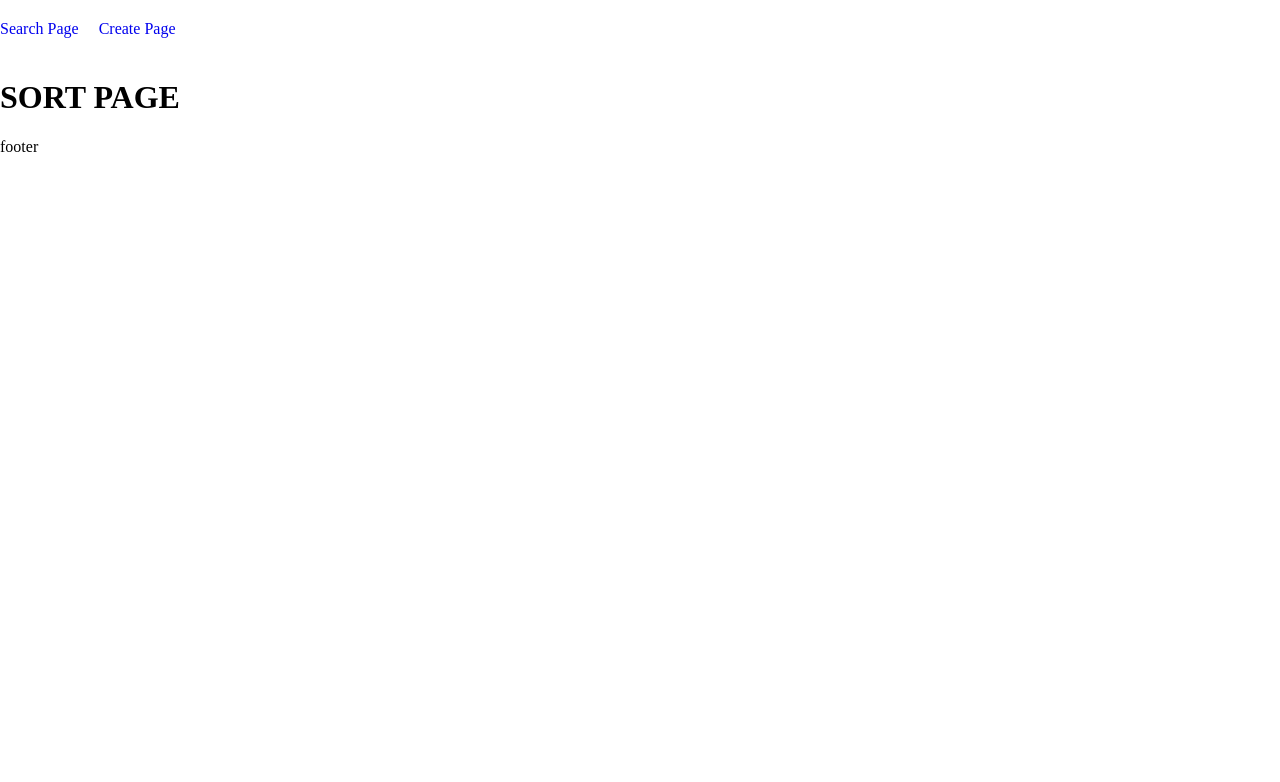
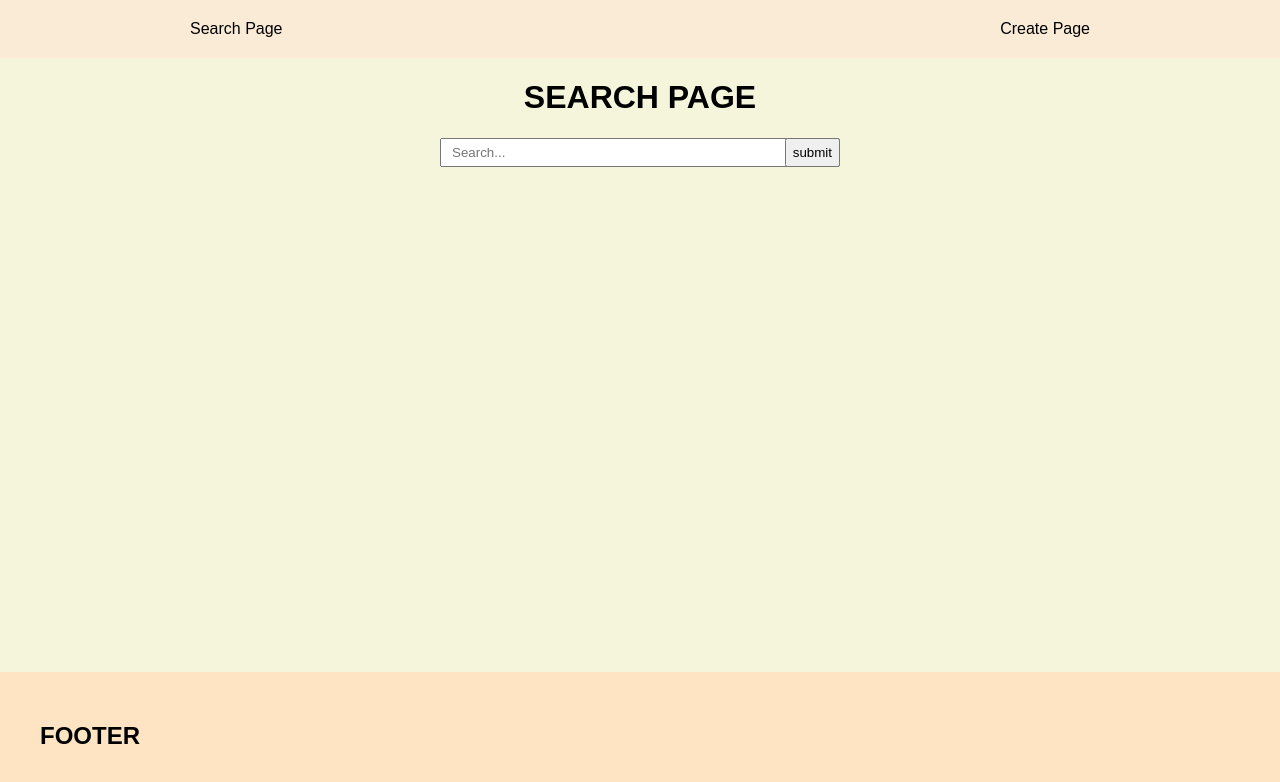
Before and after one commit to Fpsska/SmartDesign-Task, a React (Create React App) app in the folder client/: page /searchpage in a window 1280 px wide. Shown: the top 782 px of the page. Built offline with nearby package versions, Linux system fonts and the light colour scheme.

Commit message:
feat: create Form, Footer component & add container, container--small for Header component & add styles for hold the footer to the bottom of page

```diff
--- a/client/src/App.js
+++ b/client/src/App.js
@@ -18,7 +18,7 @@ const App = () => {
 
   return (
     <div className="App">
-      <div className='page'>
+      <div className="page">
         <Routes>
           <Route path="/" element={<Layout />}>
             <Route path="searchpage" element={<SearchPage />} />
--- a/client/src/assets/scss/style.scss
+++ b/client/src/assets/scss/style.scss
@@ -5,7 +5,7 @@
 body {
     background-color: rgba(255, 255, 255, 0.849);
     color: #000;
-    font-family: Gilroy;
+    font-family: Gilroy, sans-serif;
     height: 100vh;
     margin: 0;
     padding: 0;
@@ -19,17 +19,48 @@ ul,li {
 }
 a {
     text-decoration: none;
+    color: #000;
+}
+input {
+    &:focus {
+        outline: none;
+    }
 }
 
 // /.NULLSTYLES
 
 
 #root,
-.App {
+.App,
+.page {
     height: 100%;
 }
 
+.page {
+    display: flex;
+    flex-direction: column;
+}
+
+.main {
+    flex: 1;
+    background-color: beige;
+}
+
 .container {
-    max-width: 1300px;
+    max-width: 1200px;
     margin: 0 auto;
+    height: 100%;
 }
+.container--small {
+    @extend .container;
+    max-width: 900px;
+}
+
+.search {
+    &__wrapper {
+        display: flex;
+        flex-direction: column;
+        justify-content: center;
+        align-items: center;
+    }
+}
--- a/client/src/components/common/Layout.jsx
+++ b/client/src/components/common/Layout.jsx
@@ -1,6 +1,7 @@
 import React from "react";
 import { Outlet } from "react-router";
 import Header from "../header/Header";
+import Footer from "../footer/Footer";
 
 const Layout = () => {
   return (
@@ -11,7 +12,7 @@ const Layout = () => {
           <Outlet />
         </div>
       </main>
-      <footer className="footer">footer</footer>
+      <Footer />
     </>
   );
 };
--- /dev/null
+++ b/client/src/components/footer/Footer.jsx
@@ -0,0 +1,14 @@
+import React from "react";
+import "./footer.scss"
+
+const Footer = () => {
+  return (
+    <footer className="footer">
+        <div className="container">
+            <h2>FOOTER</h2>
+        </div>
+    </footer>
+  );
+};
+
+export default Footer;
--- /dev/null
+++ b/client/src/components/footer/footer.scss
@@ -0,0 +1,5 @@
+.footer {
+    flex: 0 0 auto;
+    padding: 30px 0;
+    background-color: bisque;
+}
--- /dev/null
+++ b/client/src/components/form/Form.jsx
@@ -0,0 +1,13 @@
+import React from "react";
+import "./form.scss"
+
+const Form = () => {
+    return (
+        <form className="form" action="#">
+            <input className="form__input" type="text" placeholder="Search..." />
+            <button className="form__button">submit</button>
+        </form>
+    )
+}
+
+export default Form;
--- /dev/null
+++ b/client/src/components/form/form.scss
@@ -0,0 +1,13 @@
+.form {
+    position: relative;
+    width: 400px;
+    &__input {
+        width: 100%;
+        padding: 5px 60px 5px 10px;
+    }
+    &__button {
+        position: absolute;
+        right: 0;
+        height: 100%;
+    }
+}
--- a/client/src/components/header/Header.jsx
+++ b/client/src/components/header/Header.jsx
@@ -5,14 +5,20 @@ import "./header.scss";
 const Header = () => {
   return (
     <header className="header">
+      <div className="container container--small">
         <ul className="header__nav nav">
           <li className="nav__item">
-          <Link className="nav__link" to="/searchpage">Search Page</Link>
+            <Link className="nav__link" to="/searchpage">
+              Search Page
+            </Link>
           </li>
           <li className="nav__item">
-          <Link className="nav__link" to="/createpage">Create Page</Link>
+            <Link className="nav__link" to="/createpage">
+              Create Page
+            </Link>
           </li>
         </ul>
+      </div>
     </header>
   );
 };
--- a/client/src/components/header/header.scss
+++ b/client/src/components/header/header.scss
@@ -1,9 +1,12 @@
 .header {
+    flex: 0 0 auto;
     padding: 20px 0;
+    background-color: antiquewhite;
 }
 
 .nav {
     display: flex;
+    justify-content: space-between;
     :not(:last-child) {
         margin: 0 20px 0 0;
     }
--- a/client/src/components/pages/SearchPage.jsx
+++ b/client/src/components/pages/SearchPage.jsx
@@ -1,9 +1,15 @@
 import React from "react";
+import Form from "../form/Form";
 
 const SearchPage = () => {
-    return (
-        <h1>SORT PAGE</h1>
-    )
-}
+  return (
+    <div className="search">
+      <div className="search__wrapper">
+        <h1>SEARCH PAGE</h1>
+        <Form />
+      </div>
+    </div>
+  );
+};
 
 export default SearchPage;
```
Lines whose indentation alone changed are shown as unchanged.
